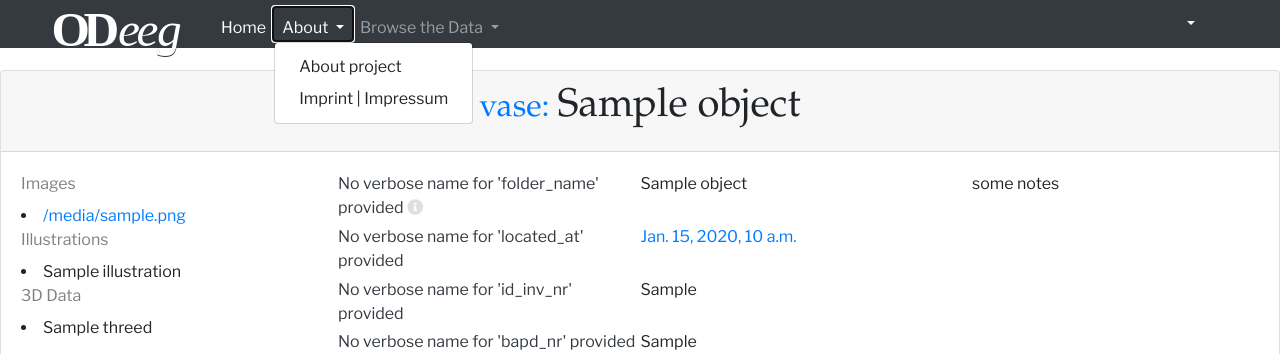
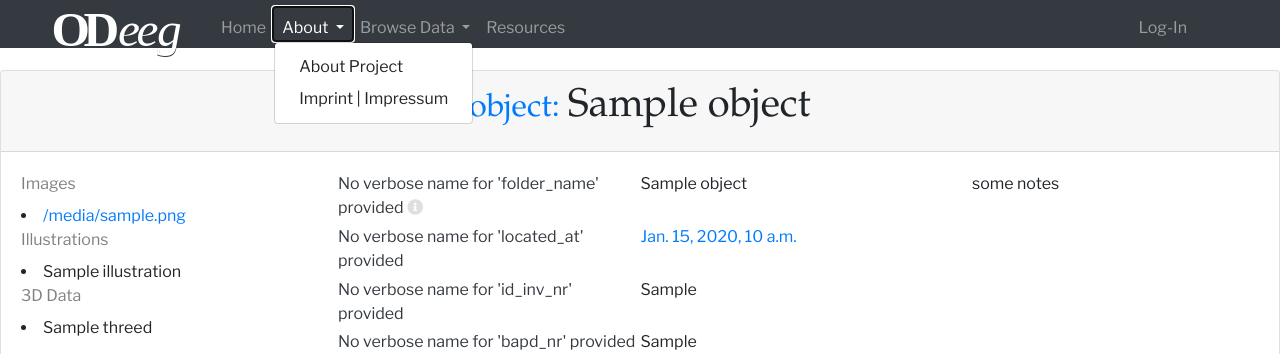
Before and after one commit to acdh-oeaw/odeeg, a Django app: template dobjects/templates/dobjects/digitalcontainer_detail.html in a window 1280 px wide, after a click on "About". Shown: the top 354 px of the page. Run offline with Django 3.2, Linux system fonts and the light colour scheme; the template is opened without the code that fills it: most values are stand-ins (such as "Sample title", 1, 10 or a date in 2020); some libraries are stand-ins or nearby versions.

Commit message:
Working on styling

```diff
--- a/dobjects/models.py
+++ b/dobjects/models.py
@@ -295,7 +295,7 @@ class ThreeD(models.Model):
 
     digital_container = models.ForeignKey(
         DigitalContainer, blank=True, null=True,
-        verbose_name="Vase Object (ID Inv.Nr.)", help_text="The 3d models source",
+        verbose_name="Vase Object (ID Inv.Nr.)", help_text="The 3d model's source",
         related_name="has_threed", on_delete=models.SET_NULL
     )
     survey_location = models.ForeignKey(
--- a/dobjects/templates/dobjects/digitalcontainer_detail.html
+++ b/dobjects/templates/dobjects/digitalcontainer_detail.html
@@ -39,7 +39,7 @@
                 </div>
                 <div class="col-md-6" style="text-align:center">
                     <h1 class="detail-title">
-                         <small><a href="{{ object.get_listview_url }}">vase: </a></small>{{ object }}
+                         <small><a href="{{ object.get_listview_url }}">object:</a> </small>{{ object }}
                         {% if user.is_authenticated %}
                             <small>
                                 <a href="{% url 'dobjects:digitalcontainer_edit' pk=object.id %}">
@@ -370,8 +370,8 @@
                 </ul>
 
                 <div class="tab-content" id="myTabContent">
-                    {% if 3d %}
-                        <div class="tab-pane fade show active" id="threed" role="tabpanel" aria-labelledby="threed-tab">
+                    <div class="tab-pane fade show active" id="threed" role="tabpanel" aria-labelledby="threed-tab">
+                        {% if 3d %}
                             <div id="3dhop" class="tdhop" onmousedown="if (event.preventDefault) event.preventDefault()">
                                 <div id="toolbar">
                                     <img id="home"     title="Home"                  src="{% static 'webpage/libraries/3dhop/skins/dark/home.png' %}"   /><br/>
@@ -384,10 +384,10 @@
                                 </div>
                                 <canvas id="draw-canvas"/>
                             </div>
-                        </div>
-                    {% else %}
-                        <h4>no 3d objects for this objects stored in ARCHE</h4>
+                          {% else %}
+                          <h4>no 3d objects for this objects stored in ARCHE</h4>
                     {% endif %}
+                    </div>
                     <div class="tab-pane fade" id="IIIF" role="tabpanel" aria-labelledby="IIIF-tab">
                         {% if iiif %}
                             <div id="example-xmlhttprequest-for-info-json" class="openseadragon" style="width: 100%; height: 400px">
@@ -396,6 +396,8 @@
                                         id:            "example-xmlhttprequest-for-info-json",
                                         prefixUrl:     "{% static 'webpage/libraries/openseadragon/images/' %}",
                                         sequenceMode:  true,
+                                        showReferenceStrip: true,
+                                        referenceStripHeight: 100,
                                         tileSources :  {{ iiif|safe }}
                                     });
                                 </script>
@@ -406,7 +408,7 @@
                                 </noscript>
                             </div>
                         {% else %}
-                            <h4>no images for this objects stored in ARCHE</h4>
+                            <h4>No images for this object stored in ARCHE</h4>
                         {% endif %}
                     </div>
                 </div>
--- a/dobjects/views.py
+++ b/dobjects/views.py
@@ -151,7 +151,6 @@ class DigitalContainerDetailView(DetailView):
     model = DigitalContainer
     template_name = 'dobjects/digitalcontainer_detail.html'
 
-
     def get_context_data(self, **kwargs):
         context = super(DigitalContainerDetailView, self).get_context_data(**kwargs)
         context['history'] = Version.objects.get_for_object(self.object)
@@ -209,7 +208,7 @@ class DigitalContainerListView(GenericListView):
     init_columns = [
         'id',
         'id_inv_nr',
-        'painting_style',
+        'shape_name',
         'period'
     ]
 
--- a/webpage/static/webpage/css/style.css
+++ b/webpage/static/webpage/css/style.css
@@ -44,6 +44,22 @@ a.nav-link{
 
 .detail-title {
     font-family: Bodoni MT, Didot, Didot LT STD, Hoefler Text, Garamond, Times New Roman, serif;
+}
+
+/** round icons for myCarousel **/
+.carousel-indicators--round li {
+    border-radius: 10px;
+    margin: 1px 3px;
+    height: 10px;
+    max-width: 10px;
+    border: 1px solid #FFF;
+    background-color: transparent;
+}
+.carousel-indicators .active {
+    background-color: #fff;
+    max-width: 12px;
+    margin: 0 3px;
+    height: 12px;
 }
 
 /**
--- a/webpage/templates/webpage/base.html
+++ b/webpage/templates/webpage/base.html
@@ -87,7 +87,7 @@
             <div class="collapse navbar-collapse" id="navbarSupportedContent">
 
                  <ul class="navbar-nav mr-auto">
-                 <li class="nav-item active">
+                 <li class="nav-item {% if request.path == '/' %} active {% endif %}">
                     <a class="nav-link" href="/">Home <span class="sr-only">(current)</span>
                     </a>
                 </li>
@@ -96,17 +96,17 @@
                   <span class="caret"/>
                   </a>
                  <div class="dropdown-menu" aria-labelledby="navbarDropdown">
-                    <a class="dropdown-item" href="{% url 'webpage:staticpage' template='about' %}">About project</a>
+                    <a class="dropdown-item" href="{% url 'webpage:staticpage' template='about' %}">About Project</a>
                     <a class="dropdown-item" href="{% url 'webpage:staticpage' template='imprint' %}">Imprint | Impressum</a>
                 </div>
               </li>
                 <li class="nav-item dropdown">
                         {% if user.is_authenticated %}
-                        <a href="#" class="nav-link dropdown-toggle" data-toggle="dropdown" role="button" aria-haspopup="true" aria-expanded="false">Curate and Browse the Data
+                        <a href="#" class="nav-link dropdown-toggle" data-toggle="dropdown" role="button" aria-haspopup="true" aria-expanded="false">Curate and Browse Data
                         <span class="caret"/>
                         </a>
                         {% else %}
-                        <a href="#" class="nav-link dropdown-toggle" data-toggle="dropdown" role="button" aria-haspopup="true" aria-expanded="false">Browse the Data
+                        <a href="#" class="nav-link dropdown-toggle" data-toggle="dropdown" role="button" aria-haspopup="true" aria-expanded="false">Browse Data
                         <span class="caret"/>
                         </a>
                         {% endif %}
@@ -164,6 +164,9 @@
                             </div>
                         </li>
                     {% endif %}
+                  <li class="nav-item">
+                      <a class="nav-link" href="{% url 'webpage:staticpage' template='resources' %}">Resources</a>
+                  </li>
                 </ul>
                 <ul class="navbar-nav ml-auto">
                     <li class="dropdown">
@@ -175,11 +178,9 @@
                                 <a class="nav-link" href="{% url 'webpage:user_logout' %}">Log-Out</a>
                             </div>
                         {% else %}
-                            <a href="#" class="dropdown-toggle" data-toggle="dropdown" role="button" aria-haspopup="true" aria-expanded="false">
+                            <a href="{% url 'webpage:user_login' %}" class="nav-link">
+                              Log-In
                             </a>
-                            <div class="dropdown-menu dropdown-menu-right bg-dark">
-                                <a class="nav-link " href="{% url 'webpage:user_login' %}">Log-In</a>
-                            </div>
                         {% endif %}
                     </li>
                 </ul>
--- a/webpage/templates/webpage/index.html
+++ b/webpage/templates/webpage/index.html
@@ -12,7 +12,7 @@
           </p>
         </div>
         <div id="myCarousel" class="carousel slide" data-ride="carousel">
-            <ol class="carousel-indicators">
+            <ol class="carousel-indicators carousel-indicators--round">
                 <li data-target="#myCarousel" data-slide-to="0" class="active"></li>
                 <li data-target="#myCarousel" data-slide-to="1"></li>
                 <li data-target="#myCarousel" data-slide-to="2"></li>
@@ -44,6 +44,7 @@
         <h1 style="text-align:center">{% projects_metadata 'title' %}</h1>
         <h3>{% projects_metadata 'subtitle' %}</h3>
         <p>{% projects_metadata 'description' %}</p>
+
         <div>
             <h3>Data-Count</h3>
             {% create_object_count app='dobjects' as models %}
```
Also changed, not shown: webpage/templates/webpage/resources.html (added, +12 -0 lines), wsgi.py (added).
